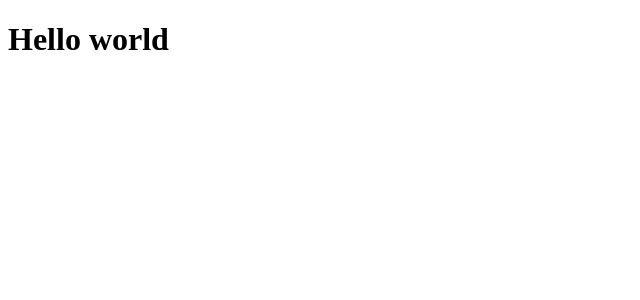
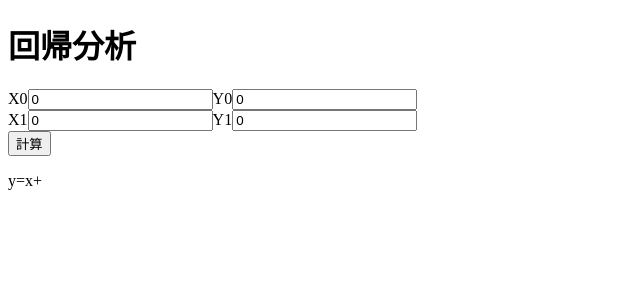
Before and after one commit to s2terminal/regression_js_sample, a React app: page / in a window 1280 px wide. Shown: the top 300 px of the page, without its empty margins (0-640 px from the left). Built offline with nearby package versions, Linux system fonts and the light colour scheme.

Commit message:
add regression form

```diff
--- a/index.html
+++ b/index.html
@@ -4,9 +4,10 @@
   <meta charset="UTF-8">
   <meta name="viewport" content="width=device-width, initial-scale=1.0">
   <meta http-equiv="X-UA-Compatible" content="ie=edge">
-  <title>シミュレーション</title>
+  <title>回帰分析</title>
 </head>
 <body>
+  <h1>回帰分析</h1>
   <div id="main"></div>
 
   <!-- 依存関係 -->
--- a/package.json
+++ b/package.json
@@ -14,7 +14,11 @@
     "babel-loader": "^8.0.4",
     "babel-plugin-syntax-dynamic-import": "^6.18.0",
     "babel-preset-env": "^1.7.0",
+    "prettier": "^1.14.3",
     "ts-loader": "^5.2.1",
+    "tslint": "^5.11.0",
+    "tslint-config-prettier": "^1.15.0",
+    "tslint-plugin-prettier": "^2.0.0",
     "typescript": "^3.1.1",
     "webpack": "^4.20.2",
     "webpack-cli": "^3.1.2",
--- a/src/index.tsx
+++ b/src/index.tsx
@@ -1,10 +1,86 @@
 import * as React from "react";
 import * as ReactDOM from "react-dom";
+import * as SimpleStatistics from "simple-statistics";
 
-class Main extends React.Component<any, any> {
+interface IPointProps {
+  index: number,
+  onChangeX: any,
+  onChangeY: any,
+  x: number,
+  y: number
+}
+
+class Point extends React.Component<IPointProps, any> {
   render() {
+    return (<div>
+      <label htmlFor="x">X{this.props.index}</label>
+      <input type="text" name="x" value={this.props.x} onChange={(event:React.ChangeEvent<HTMLInputElement>): void => this.props.onChangeX(event)} />
+      <label htmlFor="y">Y{this.props.index}</label>
+      <input type="text" name="y" value={this.props.y} onChange={(event: React.ChangeEvent<HTMLInputElement>): void => this.props.onChangeY(event)} />
+    </div>);
+  }
+}
+
+export interface IMainProps {
+}
+interface IMainState {
+  data: {
+    x: number,
+    y: number
+  }[],
+  slope: number | null,
+  yIntercept: number | null
+}
+class Main extends React.Component<IMainProps, IMainState> {
+  constructor(props: IMainProps) {
+    super(props);
+    this.state = {
+      data: [
+        {x: 0,y: 0},
+        {x: 0,y: 0}
+      ],
+      slope: null,
+      yIntercept: null
+    };
+  }
+
+  handleChange(event: React.ChangeEvent<HTMLInputElement>, key: number) {
+    let data = this.state.data;
+    const value = +event.target.value;
+    if (isNaN(value)) { return; }
+    if (event.target.name === 'x') { data[key].x = value; }
+    if (event.target.name === 'y') { data[key].y = value; }
+    this.setState({data: data});
+  }
+
+  handleSubmit(e: React.FormEvent<HTMLFormElement>) {
+    const data = this.state.data.map((xy) => {
+      return [xy.x, xy.y];
+    });
+    const mb = SimpleStatistics.linearRegression(data); // m:slope, b:y-intercept
+    this.setState({slope: mb.m});
+    this.setState({yIntercept: mb.b});
+  }
+
+  render() {
+    const points = this.state.data.map((xy, index) => {
+      return (
+        <Point
+          key={index}
+          index={index}
+          x={xy.x}
+          y={xy.y}
+          onChangeX={(e: React.ChangeEvent<HTMLInputElement>) => this.handleChange(e, index)}
+          onChangeY={(e: React.ChangeEvent<HTMLInputElement>) => this.handleChange(e, index)}
+        />
+      );
+    })
     return (
-      <h1>Hello world</h1>
+      <form action="javascript:void(0)" onSubmit={e => this.handleSubmit(e)}>
+        {points}
+        <button type="submit">計算</button>
+        <p>y={this.state.slope}x+{this.state.yIntercept}</p>
+      </form>
     );
   }
 }
```
Also changed, not shown: 1 other file (tests, documents, lock files or other folders).
